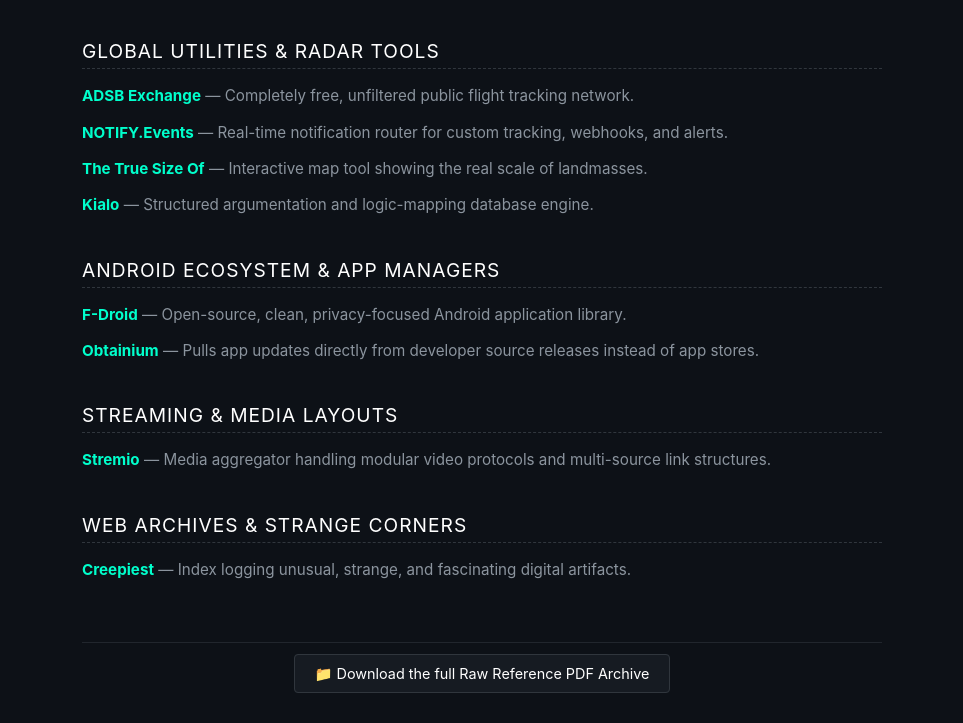
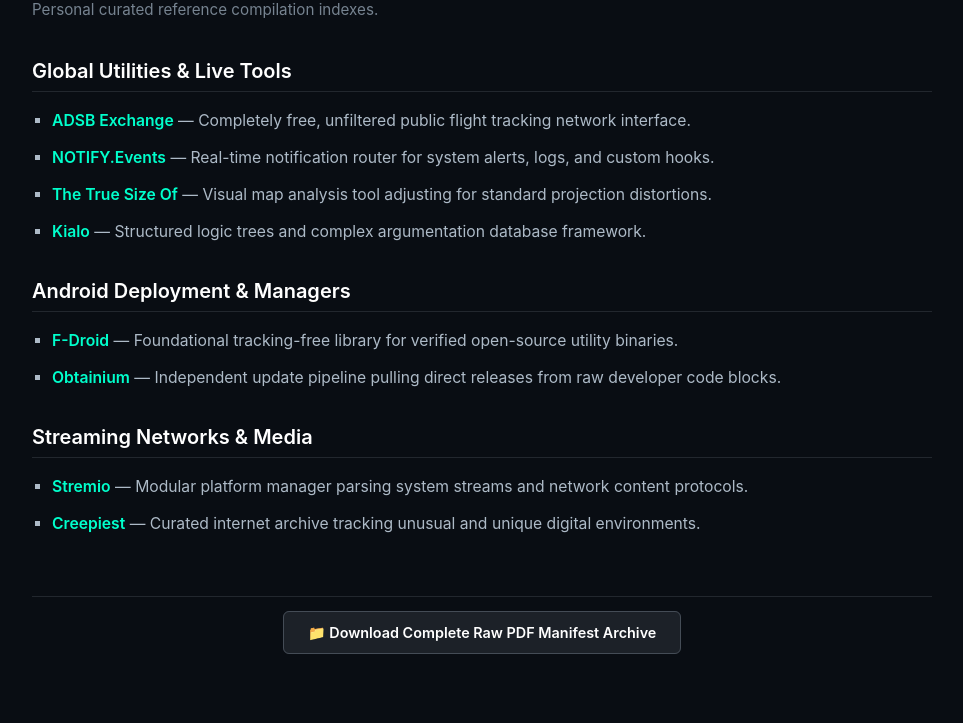
Before and after one commit to hasnaat907/-, a plain HTML site: page index.html in a window 1280 px wide. Shown: the part 112-835 px from the top of the page, without its empty margins (158-1121 px from the left). After the commit the page ends 800 px from the top, so only its background shows below. Drawn offline with Linux system fonts and the light colour scheme.

Commit message:
minimalist

```diff
--- a/index.html
+++ b/index.html
@@ -5,68 +5,95 @@
     <meta name="viewport" content="width=device-width, initial-scale=1.0">
     <title>𐌀Ꮤ𐌀𐌍</title>
     <style>
+        /* Exact FMHY Clean List Clone - Premium Dark Mode */
         body {
-            background-color: #0d1117;
-            color: #c9d1d9;
-            font-family: -apple-system, BlinkMacSystemFont, "Segoe UI", Arial, sans-serif;
+            background-color: #090d13;
+            color: #adbac7;
+            font-family: -apple-system, BlinkMacSystemFont, "Segoe UI", Helvetica, Arial, sans-serif;
             margin: 0;
-            padding: 40px 20px;
+            padding: 40px;
         }
+
         .container {
-            max-width: 800px;
+            max-width: 900px;
             margin: 0 auto;
         }
+
         h1 {
+            color: #ffffff;
+            font-size: 2.2rem;
+            letter-spacing: 2px;
+            margin-bottom: 5px;
+        }
+
+        .subtitle {
+            color: #768390;
+            font-size: 0.95rem;
+            margin-bottom: 40px;
+        }
+
+        .section-header {
+            font-size: 1.25rem;
+            color: #ffffff;
+            font-weight: 600;
+            margin-top: 35px;
+            margin-bottom: 15px;
+            padding-bottom: 8px;
+            border-bottom: 1px solid #22272e;
+        }
+
+        .list-container {
+            padding-left: 20px;
+        }
+
+        .list-item {
+            margin-bottom: 12px;
+            font-size: 0.98rem;
+            line-height: 1.6;
+            list-style-type: square;
+        }
+
+        /* Classy Cyber Accent Theme */
+        .list-item ::marker {
             color: #00ffcc;
-            font-size: 2rem;
-            letter-spacing: 2px;
-            margin-bottom: 30px;
-            border-bottom: 1px solid #21262d;
-            padding-bottom: 10px;
         }
-        .section-title {
-            font-size: 1.2rem;
-            color: #ffffff;
-            margin-top: 40px;
-            margin-bottom: 15px;
-            text-transform: uppercase;
-            letter-spacing: 1px;
-            border-bottom: 1px dashed #30363d;
-            padding-bottom: 5px;
-        }
-        .link-item {
-            margin-bottom: 12px;
-            line-height: 1.6;
-            font-size: 0.95rem;
-        }
-        .link-item a {
+
+        .list-item a {
             color: #00ffcc;
             text-decoration: none;
-            font-weight: bold;
+            font-weight: 600;
         }
-        .link-item a:hover {
+
+        .list-item a:hover {
             text-decoration: underline;
         }
-        .description {
-            color: #8b949e;
+
+        .desc {
+            color: #adbac7;
         }
-        .vault-footer {
+
+        .footer-vault {
             margin-top: 60px;
-            padding-top: 20px;
-            border-top: 1px solid #21262d;
+            padding-top: 25px;
+            border-top: 1px solid #22272e;
             text-align: center;
         }
-        .vault-footer a {
+
+        .footer-vault a {
             color: #ffffff;
-            background: #161b22;
-            border: 1px solid #30363d;
-            padding: 10px 20px;
+            background-color: #1c2128;
+            border: 1px solid #444c56;
+            padding: 12px 24px;
             text-decoration: none;
-            border-radius: 4px;
+            border-radius: 6px;
             font-size: 0.9rem;
+            font-weight: 600;
+            transition: all 0.2s ease;
         }
-        .vault-footer a:hover {
+
+        .footer-vault a:hover {
             border-color: #00ffcc;
+            color: #00ffcc;
         }
     </style>
 </head>
@@ -74,57 +101,54 @@
 
     <div class="container">
         <h1>𐌀Ꮤ𐌀𐌍</h1>
+        <div class="subtitle">Personal curated reference compilation indexes.</div>
 
-        <div class="section-title">Global Utilities & Radar Tools</div>
+        <div class="section-header">Global Utilities & Live Tools</div>
+        <ul class="list-container">
+            <li class="list-item">
+                <a href="https://www.adsbexchange.com" target="_blank">ADSB Exchange</a>
+                <span class="desc">— Completely free, unfiltered public flight tracking network interface.</span>
+            </li>
+            <li class="list-item">
+                <a href="https://notify.events" target="_blank">NOTIFY.Events</a>
+                <span class="desc">— Real-time notification router for system alerts, logs, and custom hooks.</span>
+            </li>
+            <li class="list-item">
+                <a href="https://thetruesize.com" target="_blank">The True Size Of</a>
+                <span class="desc">— Visual map analysis tool adjusting for standard projection distortions.</span>
+            </li>
+            <li class="list-item">
+                <a href="https://kialo.com" target="_blank">Kialo</a>
+                <span class="desc">— Structured logic trees and complex argumentation database framework.</span>
+            </li>
+        </ul>
 
-        <div class="link-item">
-            <a href="https://www.adsbexchange.com" target="_blank">ADSB Exchange</a>
-            <span class="description">— Completely free, unfiltered public flight tracking network.</span>
-        </div>
+        <div class="section-header">Android Deployment & Managers</div>
+        <ul class="list-container">
+            <li class="list-item">
+                <a href="https://f-droid.org" target="_blank">F-Droid</a>
+                <span class="desc">— Foundational tracking-free library for verified open-source utility binaries.</span>
+            </li>
+            <li class="list-item">
+                <a href="https://github.com/vfsfitvnm/Obtainium" target="_blank">Obtainium</a>
+                <span class="desc">— Independent update pipeline pulling direct releases from raw developer code blocks.</span>
+            </li>
+        </ul>
 
-        <div class="link-item">
-            <a href="https://notify.events" target="_blank">NOTIFY.Events</a>
-            <span class="description">— Real-time notification router for custom tracking, webhooks, and alerts.</span>
-        </div>
+        <div class="section-header">Streaming Networks & Media</div>
+        <ul class="list-container">
+            <li class="list-item">
+                <a href="https://www.stremio.com" target="_blank">Stremio</a>
+                <span class="desc">— Modular platform manager parsing system streams and network content protocols.</span>
+            </li>
+            <li class="list-item">
+                <a href="https://creepiest.com" target="_blank">Creepiest</a>
+                <span class="desc">— Curated internet archive tracking unusual and unique digital environments.</span>
+            </li>
+        </ul>
 
-        <div class="link-item">
-            <a href="https://thetruesize.com" target="_blank">The True Size Of</a>
-            <span class="description">— Interactive map tool showing the real scale of landmasses.</span>
-        </div>
-
-        <div class="link-item">
-            <a href="https://kialo.com" target="_blank">Kialo</a>
-            <span class="description">— Structured argumentation and logic-mapping database engine.</span>
-        </div>
-
-        <div class="section-title">Android Ecosystem & App Managers</div>
-
-        <div class="link-item">
-            <a href="https://f-droid.org" target="_blank">F-Droid</a>
-            <span class="description">— Open-source, clean, privacy-focused Android application library.</span>
-        </div>
-
-        <div class="link-item">
-            <a href="https://github.com/vfsfitvnm/Obtainium" target="_blank">Obtainium</a>
-            <span class="description">— Pulls app updates directly from developer source releases instead of app stores.</span>
-        </div>
-
-        <div class="section-title">Streaming & Media Layouts</div>
-
-        <div class="link-item">
-            <a href="https://www.stremio.com" target="_blank">Stremio</a>
-            <span class="description">— Media aggregator handling modular video protocols and multi-source link structures.</span>
-        </div>
-
-        <div class="section-title">Web Archives & Strange Corners</div>
-
-        <div class="link-item">
-            <a href="https://creepiest.com" target="_blank">Creepiest</a>
-            <span class="description">— Index logging unusual, strange, and fascinating digital artifacts.</span>
-        </div>
-
-        <div class="vault-footer">
-            <a href="assets/docs/THE_SHADOW_CODEX_V1.pdf" download>📁 Download the full Raw Reference PDF Archive</a>
+        <div class="footer-vault">
+            <a href="assets/docs/THE_SHADOW_CODEX_V1.pdf" download>📁 Download Complete Raw PDF Manifest Archive</a>
         </div>
     </div>
 
```
